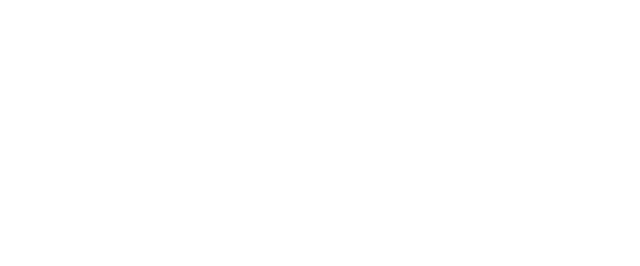
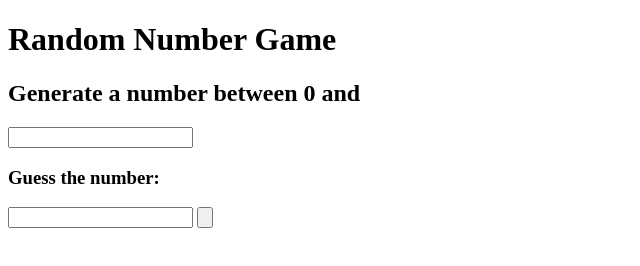
Before and after one commit to UNI-Meang/JavaScript-Study, a plain HTML site: page JS-challenge/Day03/index.html in a window 1280 px wide. Shown: the whole page, without its empty margins (0-640 px from the left). Drawn offline with Linux system fonts and the light colour scheme.

Commit message:
📝 [add] : mark up

```diff
--- a/JS-challenge/Day03/index.html
+++ b/JS-challenge/Day03/index.html
@@ -7,6 +7,23 @@
     <title>Day 03</title>
 </head>
 <body>
+
+    <h1>Random Number Game</h1>
+    <h2>Generate a number between 0 and</h2>
+    <input type="text">
+    <h3>Guess the number:</h3>
+    <input type="text">
+    <input type="submit" value="">
+
+    <!--
+    1. input에 사용자 지정 숫자 입력
+    1-1. 조건: 0 이상
+    1-2. 조건: 음수 안됨
+    2. 랜덤 숫자 추출 (함수)
+    3. play 버튼 제출 시 (함수)
+    3-1. 랜덤 숫자와 사용자 입력 숫자 비교
+    3-2. 랜덤 숫자 == 사용자 입력 숫자 you won! 출력  -->
+
     <script src="./main.js"></script>
 </body>
 </html>
```
